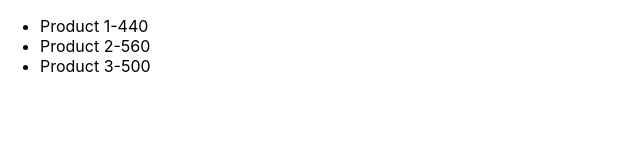
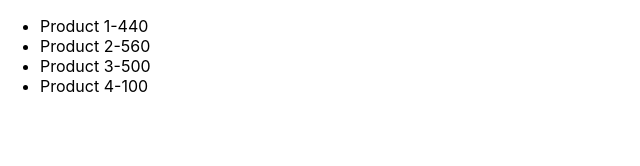
Before and after one commit to srivalli33/lyrosreact, a React (Create React App) app: page / in a window 1280 px wide. Shown: the top 166 px of the page, without its empty margins (0-640 px from the left). Built offline with nearby package versions, Linux system fonts and the light colour scheme.

Commit message:
Modified app5 product 4

```diff
--- a/src/App5.js
+++ b/src/App5.js
@@ -6,6 +6,7 @@ export default function App5() {
     {id:1,name:"Product 1",price:440},
     {id:2,name:"Product 2",price:560},
     {id:2,name:"Product 3",price:500},
+    {id:2,name:"Product 4",price:100},
   ]
   return (
     <ul>
```
